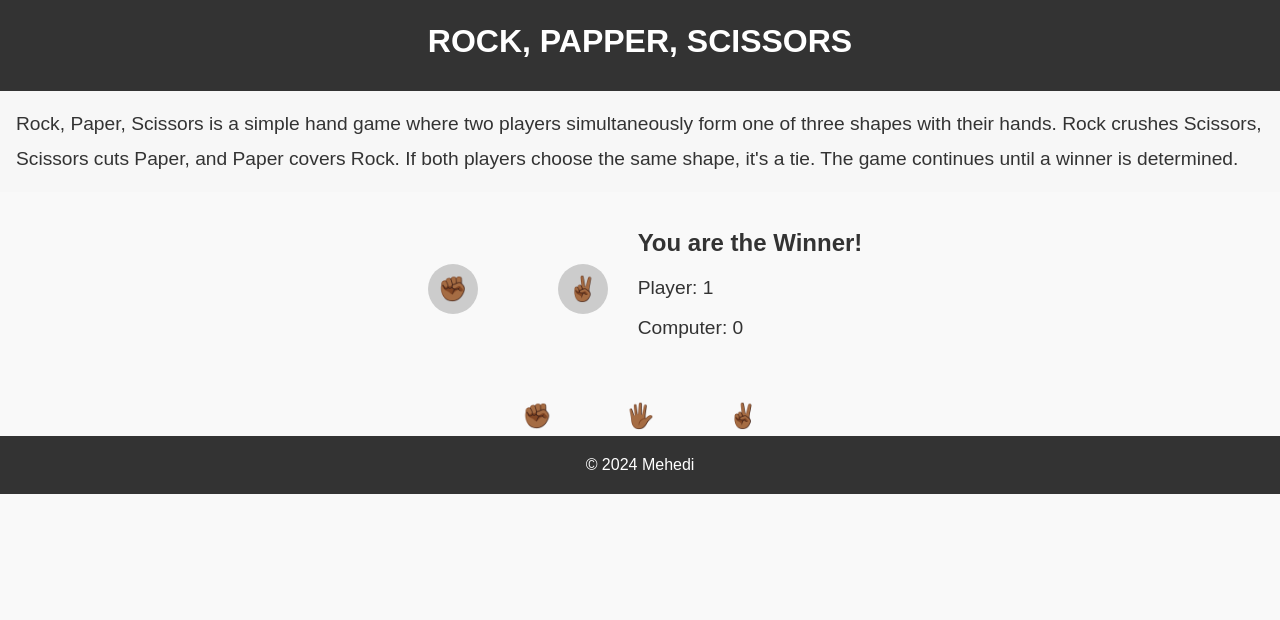
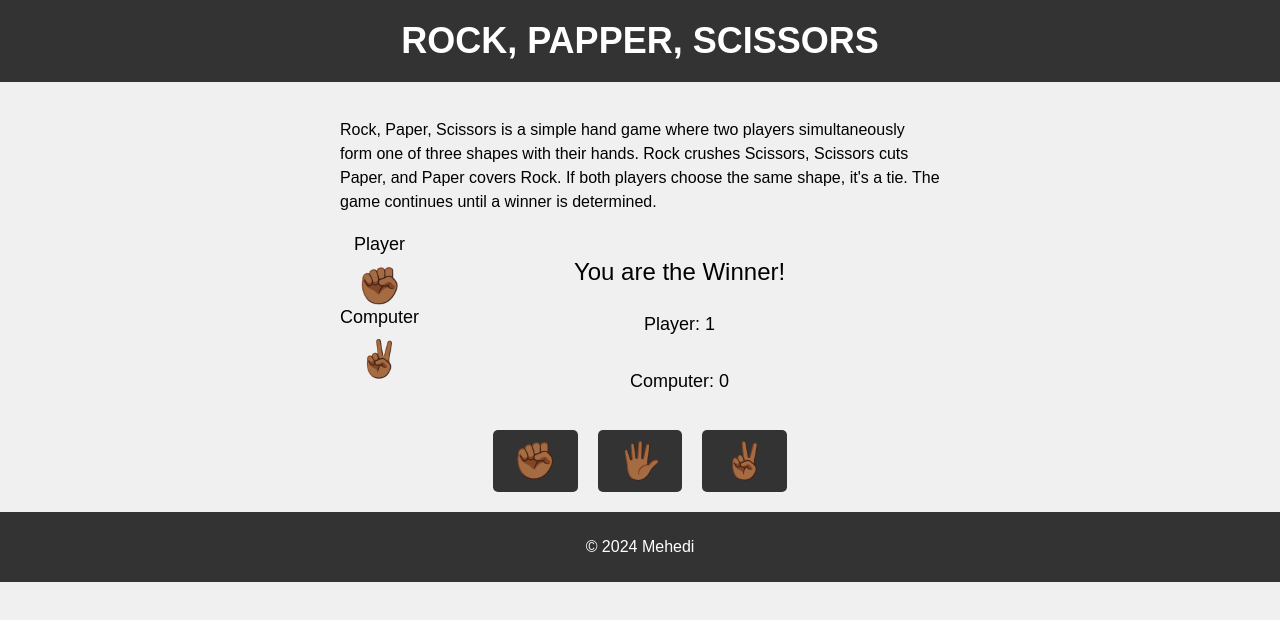
Before and after one commit to mmhaque7/rockpaper, a plain HTML site: page index.html in a window 1280 px wide. Both pictures are taken after a click on the button "✊🏾". Drawn offline with Linux system fonts and the light colour scheme.

Commit message:
cleaned up UI

```diff
--- a/index.html
+++ b/index.html
@@ -24,7 +24,9 @@
         </div>
         <div class="score-container">
             <div class="choice">
+                <div class="choice-title">Player</div>
                 <div id="humanSign"></div>
+                <div class="choice-title">Computer</div>
                 <div id="computerSign"></div>
             </div>
             <div class="scoreMsg">
--- a/rock.js
+++ b/rock.js
@@ -1,38 +1,42 @@
-let playerScore = 0
-let computerScore = 0
-let max = 3
-let gamesPlayed = 0
-let roundwinner = ""
+let playerScore = 0;
+let computerScore = 0;
+let max = 3;
+let gamesPlayed = 0;
+let roundwinner = "";
 
-const rockButton = document.getElementById("rockBtn")
-const paperButton = document.getElementById("paperBtn")
-const scissorsButton = document.getElementById("scissorsBtn")
-const scoreRound = document.getElementById("scoreRound")
-const humanSign = document.getElementById("humanSign")
-const computerSign = document.getElementById("computerSign")
-const humanText = document.getElementById("humanText")
-const computerText = document.getElementById("computerText")
+const rockButton = document.getElementById("rockBtn");
+const paperButton = document.getElementById("paperBtn");
+const scissorsButton = document.getElementById("scissorsBtn");
+const scoreRound = document.getElementById("scoreRound");
+const humanSign = document.getElementById("humanSign");
+const computerSign = document.getElementById("computerSign");
+const humanText = document.getElementById("humanText");
+const computerText = document.getElementById("computerText");
 
-rockButton.addEventListener("click", () => handleClick("rock"))
-paperButton.addEventListener("click", () => handleClick("papper"))
-scissorsButton.addEventListener("click", () => handleClick("scissors"))
+rockButton.addEventListener("click", () => handleClick("rock"));
+paperButton.addEventListener("click", () => handleClick("paper"));
+scissorsButton.addEventListener("click", () => handleClick("scissors"));
 
 function handleClick(playerChoice) {
   if (roundOver()) {
-    setFinalMessage()
-    return
+    setFinalMessage();
+    return;
   }
-  const computerChoice = getComputerChoice()
-  playRound(playerChoice, computerChoice)
-  updateScore()
-  showChoices(playerChoice, computerChoice)
+  const computerChoice = getComputerChoice();
+  playRound(playerChoice, computerChoice);
+  updateScore();
+
+  // Update the humanSign and computerSign elements directly
+  humanSign.textContent = getSign(playerChoice);
+  computerSign.textContent = getSign(computerChoice);
+
   console.log(
     "Player Choice " + playerChoice + " Computer Choice: " + computerChoice
-  )
+  );
 }
 
 function roundOver() {
-  return playerScore === 5 || computerScore === 5
+  return playerScore === 5 || computerScore === 5;
 }
 function playRound(playerChoice, computerChoice) {
   if (
@@ -40,69 +44,60 @@ function playRound(playerChoice, computerChoice) {
     (playerChoice === "scissors" && computerChoice === "paper") ||
     (playerChoice === "paper" && computerChoice === "rock")
   ) {
-    playerScore += 1
-    roundwinner = "player"
+    playerScore += 1;
+    roundwinner = "player";
   } else if (
     (computerChoice === "rock" && playerChoice === "scissors") ||
     (computerChoice === "scissors" && playerChoice === "paper") ||
     (computerChoice === "paper" && playerChoice === "rock")
   ) {
-    computerScore += 1
-    roundwinner = "computer"
+    computerScore += 1;
+    roundwinner = "computer";
   } else {
-    roundwinner = "tie"
+    roundwinner = "tie";
   }
 }
 
 function updateScore() {
   if (roundwinner === "tie") {
-    scoreRound.textContent = "It's a Tie"
+    scoreRound.textContent = "It's a Tie";
   } else if (roundwinner === "player") {
-    scoreRound.textContent = "You are the Winner!"
+    scoreRound.textContent = "You are the Winner!";
   } else {
-    scoreRound.textContent = "You loose this round, Computer won!"
+    scoreRound.textContent = "You loose this round, Computer won!";
   }
-  humanText.textContent = `Player: ${playerScore}`
-  computerText.textContent = `Computer: ${computerScore}`
+  humanText.textContent = `Player: ${playerScore}`;
+  computerText.textContent = `Computer: ${computerScore}`;
 }
 function getComputerChoice() {
-  let num = Math.floor(Math.random() * max)
+  let num = Math.floor(Math.random() * max);
 
   if (num == 0) {
-    return "rock"
+    return "rock";
   } else if (num == 1) {
-    return "paper"
+    return "paper";
   } else {
-    return "scissors"
+    return "scissors";
   }
 }
 
 function showChoices(playerChoice, computerChoice) {
-  switch (playerChoice) {
-    case "rock":
-      humanSign.textContent = "✊🏾"
-      break
-    case "paper":
-      humanSign.textContent = "🖐🏾"
-      break
-    case "scissors":
-      humanSign.textContent = "✌🏾"
-      break
-  }
-
-  switch (computerChoice) {
-    case "rock":
-      computerSign.textContent = "✊🏾"
-      break
-    case "paper":
-      computerSign.textContent = "✌🏾"
-      break
-    case "scissors":
-      computerSign.textContent = "✌🏾"
-  }
+  humanSign.textContent = getSign(playerChoice);
+  computerSign.textContent = getSign(computerChoice);
 }
 
 function setFinalMessage() {
-  const finalMessage = playerScore > computerScore ? "You won!" : "You lost..."
-  endgameMsg.textContent = finalMessage
+  const finalMessage = playerScore > computerScore ? "You won!" : "You lost...";
+  endgameMsg.textContent = finalMessage;
 }
+
+function getSign(choice) {
+  switch (choice) {
+    case "rock":
+      return "✊🏾";
+    case "paper":
+      return "🖐🏾";
+    case "scissors":
+      return "✌🏾";
+  }
+}
--- a/style.css
+++ b/style.css
@@ -1,111 +1,102 @@
-* {
-  box-sizing: border-box;
+body {
+  font-family: Arial, sans-serif;
+  background-color: #f0f0f0;
   margin: 0;
   padding: 0;
 }
 
-body {
-  font-family: Arial, sans-serif;
-  line-height: 1.6;
-  color: #333;
-  background-color: #f9f9f9;
-}
-
 .header {
   background-color: #333;
-  color: #fff;
-  padding: 1rem;
+  color: white;
+  padding: 20px;
   text-align: center;
 }
 
 .title {
-  font-size: 2rem;
-  margin-bottom: 0.5rem;
+  font-size: 36px;
+  margin: 0;
+}
+
+main {
+  max-width: 600px;
+  margin: 0 auto;
+  padding: 20px;
 }
 
 .rules {
-  background-color: #f7f7f7;
-  padding: 1rem;
-  margin-bottom: 2rem;
+  margin-bottom: 20px;
 }
 
 .rules-text {
-  font-size: 1.2rem;
-  line-height: 1.8;
+  line-height: 1.5;
 }
 
 .score-container {
   display: flex;
-  justify-content: center;
-  align-items: center;
-  margin-bottom: 2rem;
+  justify-content: space-between;
 }
 
 .choice {
   display: flex;
-  justify-content: space-between;
-  width: 200px;
+  flex-direction: column;
+  align-items: center;
+}
+
+.choice-title {
+  font-size: 18px;
+  margin-bottom: 10px;
 }
 
 #humanSign,
 #computerSign {
-  width: 50px;
-  height: 50px;
-  border-radius: 50%;
-  background-color: #ccc;
-  margin: 10px;
-  text-align: center;
-  line-height: 50px;
-  font-size: 24px;
+  font-size: 36px;
 }
+
 .scoreMsg {
-  margin-left: 20px;
+  display: flex;
+  flex-direction: column;
+  align-items: center;
 }
 
 .round {
-  font-size: 1.5rem;
-  font-weight: bold;
+  font-size: 24px;
   margin-bottom: 10px;
 }
 
 .human-test,
 .computer-text {
-  font-size: 1.2rem;
-  margin-bottom: 10px;
+  font-size: 18px;
 }
 
 .end-msg {
-  font-size: 1.5rem;
-  font-weight: bold;
+  font-size: 24px;
   margin-top: 20px;
 }
 
 .buttons {
   display: flex;
-  justify-content: space-between;
-  width: 300px;
-  margin: 0 auto;
+  justify-content: center;
+  margin-top: 20px;
 }
 
 .btn-selection {
-  background-color: transparent;
-  color: #333;
+  font-size: 36px;
+  padding: 10px 20px;
+  margin: 0 10px;
   border: none;
-  padding: 1rem 2rem;
-  font-size: 1.5rem;
+  border-radius: 5px;
+  background-color: #333;
+  color: white;
   cursor: pointer;
-  border-radius: 5px;
-  transition: background-color 0.3s ease;
-  height: 50px;
 }
 
 .btn-selection:hover {
-  background-color: #ccc;
+  background-color: #555;
 }
 
 .footer {
+  background-color: #333;
+  color: white;
+  padding: 10px;
   text-align: center;
-  padding: 1rem;
-  background-color: #333;
-  color: #fff;
 }
```
